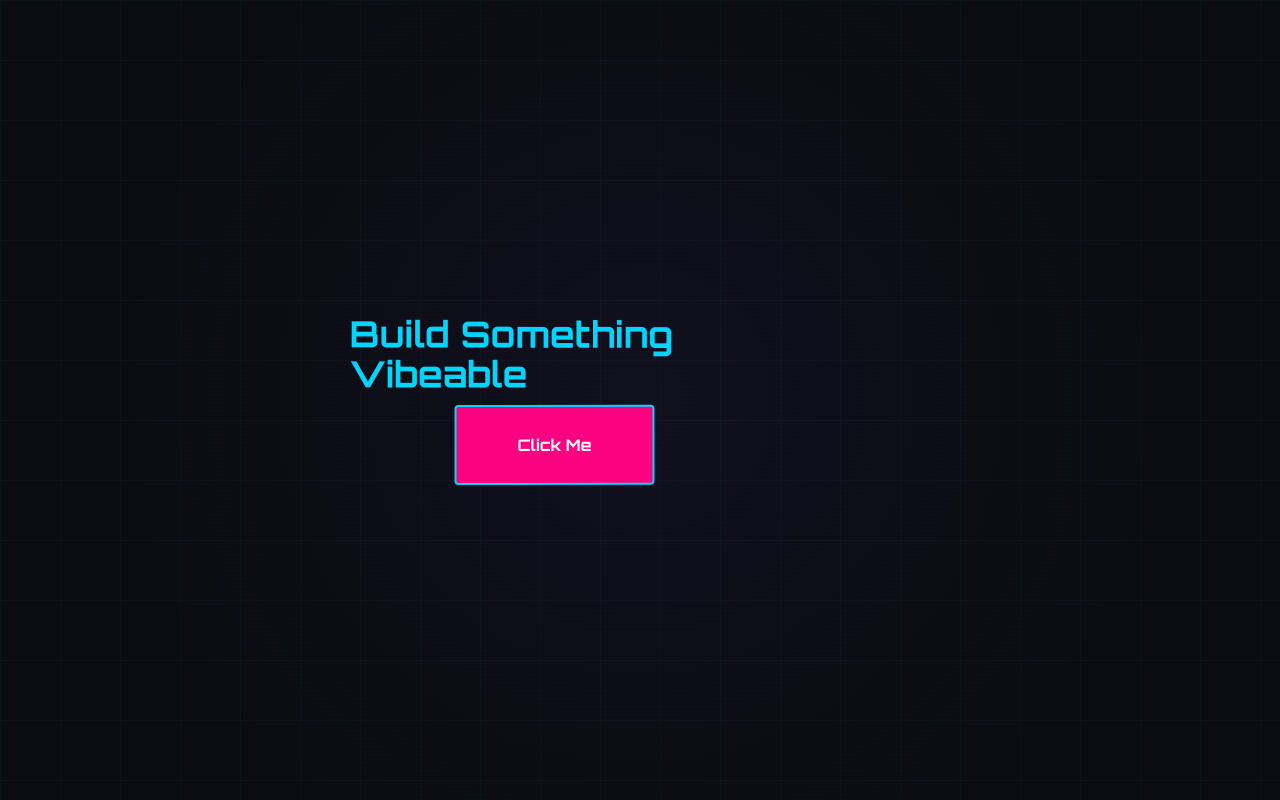
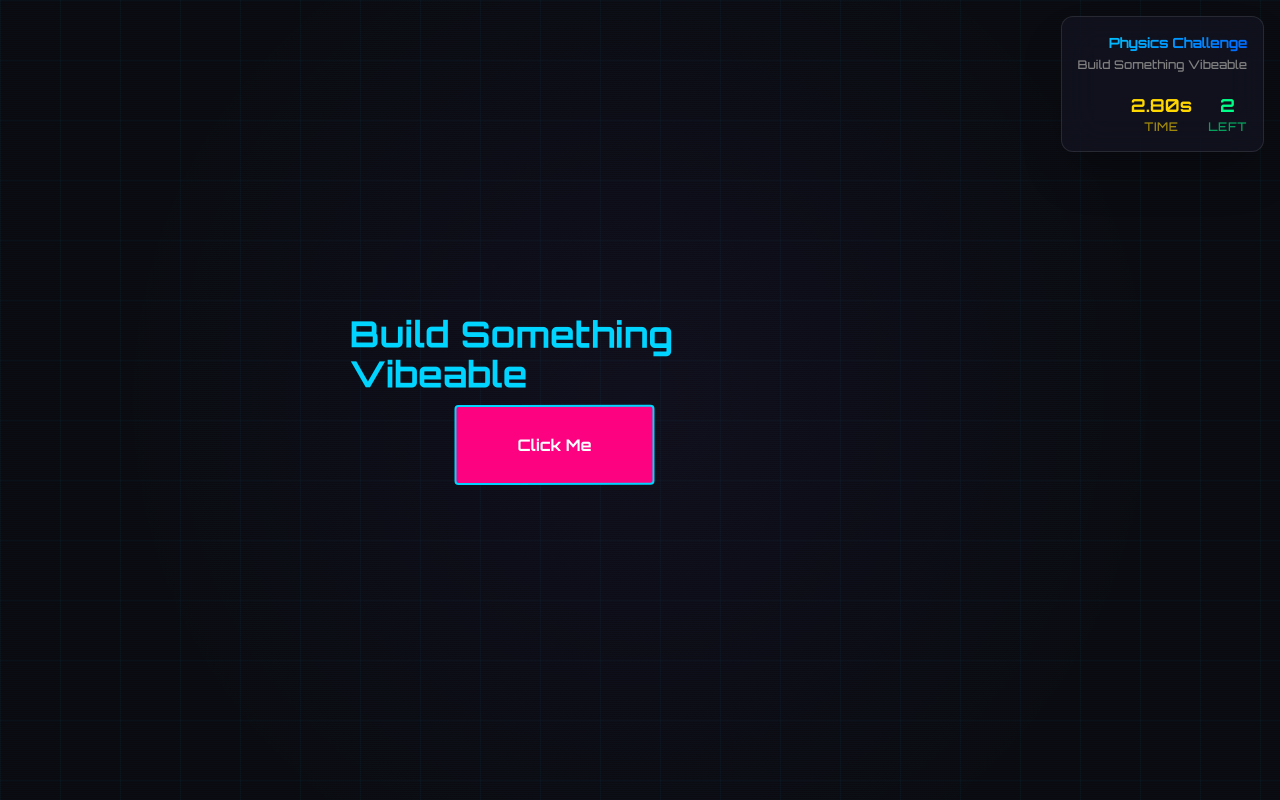
Before and after one commit to Lotus015/vajbaton, a Next.js app: page / in a window 1280 px wide. Both pictures are taken after a click on the button "🚀 START GAME". Built offline with nearby package versions, Linux system fonts and the light colour scheme.

Commit message:
nail components into place with spacebar

```diff
--- a/src/app/page.tsx
+++ b/src/app/page.tsx
@@ -1,8 +1,10 @@
 'use client';
 
 import { useState, useEffect } from 'react';
+import { motion } from 'framer-motion';
 import PhysicsCanvas from '@/components/PhysicsCanvas';
 import InstructionsModal from '@/components/InstructionsModal';
+import { Card, CardHeader, CardTitle, CardDescription } from '@/components/ui/card';
 import { pieces } from '@/types';
 
 export default function HomePage() {
@@ -12,6 +14,19 @@ export default function HomePage() {
   >({});
   const [broken, setBroken] = useState(false);
   const [isGameStarted, setIsGameStarted] = useState(false);
+  const [timeElapsed, setTimeElapsed] = useState(0);
+  const [snappedPieces, setSnappedPieces] = useState<Set<string>>(new Set());
+
+  // Timer
+  useEffect(() => {
+    if (!isGameStarted) return;
+
+    const timer = setInterval(() => {
+      setTimeElapsed(prev => prev + 50);
+    }, 50);
+
+    return () => clearInterval(timer);
+  }, [isGameStarted]);
 
   // Auto-break after 1.5 seconds when game starts
   useEffect(() => {
@@ -23,6 +38,18 @@ export default function HomePage() {
       return () => clearTimeout(timer);
     }
   }, [isGameStarted, broken]);
+
+  const formatTime = (ms: number) => {
+    const seconds = Math.floor(ms / 1000);
+    const centiseconds = Math.floor((ms % 1000) / 10);
+    return `${seconds}.${centiseconds.toString().padStart(2, '0')}s`;
+  };
+
+  const handlePieceSnapped = (pieceId: string) => {
+    setSnappedPieces(prev => new Set([...prev, pieceId]));
+  };
+
+  const piecesLeft = pieces.length - snappedPieces.size;
 
   // Show instructions modal if game hasn't started
   if (!isGameStarted) {
@@ -67,6 +94,43 @@ export default function HomePage() {
 
   return (
     <div className="relative w-screen h-screen bg-synth-950 cyber-grid scanlines overflow-hidden">
+      {/* Fixed HUD at top-right */}
+      <motion.div
+        initial={{ opacity: 0, x: 50 }}
+        animate={{ opacity: 1, x: 0 }}
+        transition={{ duration: 0.5 }}
+        className="fixed top-4 right-4 z-50"
+      >
+        <Card className="glass border-neon-purple/30 shadow-2xl">
+          <CardHeader className="p-4">
+            <div className="text-right">
+              <CardTitle className="text-sm font-bold gradient-text-secondary mb-1">
+                Physics Challenge
+              </CardTitle>
+              <CardDescription className="text-xs text-muted-foreground font-medium mb-3">
+                Build Something Vibeable
+              </CardDescription>
+            </div>
+
+            <div className="flex gap-4 items-center justify-end">
+              <div className="text-center">
+                <div className="text-neon-yellow text-lg font-bold font-mono">
+                  {formatTime(timeElapsed)}
+                </div>
+                <div className="text-xs text-neon-yellow/60 font-medium tracking-wider">TIME</div>
+              </div>
+
+              <div className="text-center">
+                <div className="text-neon-green text-lg font-bold font-mono">
+                  {piecesLeft}
+                </div>
+                <div className="text-xs text-neon-green/60 font-medium tracking-wider">LEFT</div>
+              </div>
+            </div>
+          </CardHeader>
+        </Card>
+      </motion.div>
+
       {/* 2) Render header */}
       <div
         id="header"
@@ -104,6 +168,7 @@ export default function HomePage() {
         pieces={pieces}
         breakMode={broken}
         onUpdate={(pos) => setPositions(pos)}
+        onPieceSnapped={handlePieceSnapped}
       />
     </div>
   );
--- a/src/components/PhysicsCanvas.tsx
+++ b/src/components/PhysicsCanvas.tsx
@@ -11,12 +11,14 @@ interface PhysicsCanvasProps {
     string,
     { x: number; y: number; angle: number }
   >) => void;
+  onPieceSnapped?: (pieceId: string) => void;
 }
 
 export default function PhysicsCanvas({
   pieces,
   breakMode,
   onUpdate,
+  onPieceSnapped,
 }: PhysicsCanvasProps) {
   const sceneRef = useRef<HTMLDivElement>(null);
   const engineRef = useRef<Matter.Engine>();
@@ -78,7 +80,25 @@ export default function PhysicsCanvas({
       60,
       { isStatic: true, render: { visible: false } }
     );
-    Matter.World.add(world, ground);
+
+    // Add left and right walls
+    const leftWall = Matter.Bodies.rectangle(
+      -30,
+      window.innerHeight / 2,
+      60,
+      window.innerHeight,
+      { isStatic: true, render: { visible: false } }
+    );
+
+    const rightWall = Matter.Bodies.rectangle(
+      window.innerWidth + 30,
+      window.innerHeight / 2,
+      60,
+      window.innerHeight,
+      { isStatic: true, render: { visible: false } }
+    );
+
+    Matter.World.add(world, [ground, leftWall, rightWall]);
 
     pieces.forEach((p) => {
       const centerX = p.x + p.w / 2;
@@ -132,14 +152,13 @@ export default function PhysicsCanvas({
     bodiesRef.current = newBodies;
 
     // 5) Listen for mouse events to handle snap-back
-    Matter.Events.on(mouseConstraint, 'enddrag', (event) => {
-      const body = event.body;
-      if (!body || !body.label.startsWith('box-')) return;
+    const snapPieceBack = (body: Matter.Body) => {
+      if (!body || !body.label.startsWith('box-')) return false;
 
       const pieceId = body.label.replace('box-', '');
       const originalPos = originalPositionsRef.current[pieceId];
 
-      if (!originalPos) return;
+      if (!originalPos) return false;
 
       // Check if close to original position (within 80px)
       const distance = Math.sqrt(
@@ -189,9 +208,74 @@ export default function PhysicsCanvas({
 
           constraintsRef.current[pieceId] = [topLeftPin, topRightPin, bottomPin];
           Matter.World.add(engine.world, [topLeftPin, topRightPin, bottomPin]);
+
+          if (onPieceSnapped) {
+            onPieceSnapped(pieceId);
+          }
+        }
+        return true;
+      }
+      return false;
+    };
+
+    Matter.Events.on(mouseConstraint, 'enddrag', (event) => {
+      snapPieceBack(event.body);
+    });
+
+    // Add spacebar listener for manual snap-back
+    const handleKeyDown = (event: KeyboardEvent) => {
+      if (event.code === 'Space') {
+        event.preventDefault();
+        const draggedBody = mouseConstraint.body;
+        if (draggedBody && draggedBody.label.startsWith('box-')) {
+          // Pin the piece at its current position
+          const pieceId = draggedBody.label.replace('box-', '');
+          const piece = pieces.find(p => p.id === pieceId);
+
+          if (piece) {
+            // Stop the body's movement
+            Matter.Body.setVelocity(draggedBody, { x: 0, y: 0 });
+            Matter.Body.setAngularVelocity(draggedBody, 0);
+
+            // Create new constraints at current position
+            const currentX = draggedBody.position.x;
+            const currentY = draggedBody.position.y;
+
+            const topLeftPin = Matter.Constraint.create({
+              bodyA: draggedBody,
+              pointA: { x: -piece.w/3, y: -piece.h/3 },
+              pointB: { x: currentX - piece.w/3, y: currentY - piece.h/3 },
+              stiffness: 1,
+              length: 0,
+              render: { visible: false },
+            });
+
+            const topRightPin = Matter.Constraint.create({
+              bodyA: draggedBody,
+              pointA: { x: piece.w/3, y: -piece.h/3 },
+              pointB: { x: currentX + piece.w/3, y: currentY - piece.h/3 },
+              stiffness: 1,
+              length: 0,
+              render: { visible: false },
+            });
+
+            const bottomPin = Matter.Constraint.create({
+              bodyA: draggedBody,
+              pointA: { x: 0, y: 0 },
+              pointB: { x: currentX, y: currentY },
+              stiffness: 1,
+              length: 0,
+              render: { visible: false },
+            });
+
+            constraintsRef.current[pieceId] = [topLeftPin, topRightPin, bottomPin];
+            Matter.World.add(engine.world, [topLeftPin, topRightPin, bottomPin]);
+          }
         }
       }
-    });
+    };
+
+    document.addEventListener('keydown', handleKeyDown);
 
     // 6) Sync positions after each update
     Matter.Events.on(engine, 'afterUpdate', () => {
@@ -220,6 +304,7 @@ export default function PhysicsCanvas({
       if (mouseElement.parentNode) {
         mouseElement.parentNode.removeChild(mouseElement);
       }
+      document.removeEventListener('keydown', handleKeyDown);
     };
   }, []);
 
```
